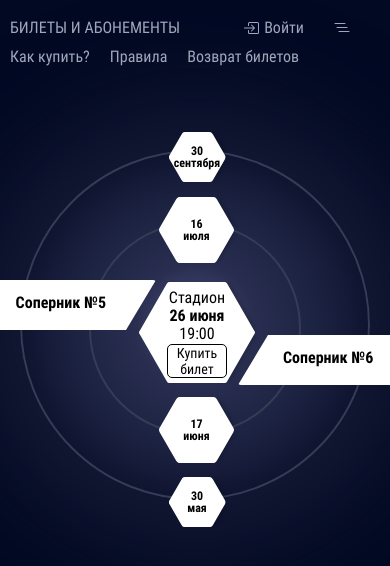
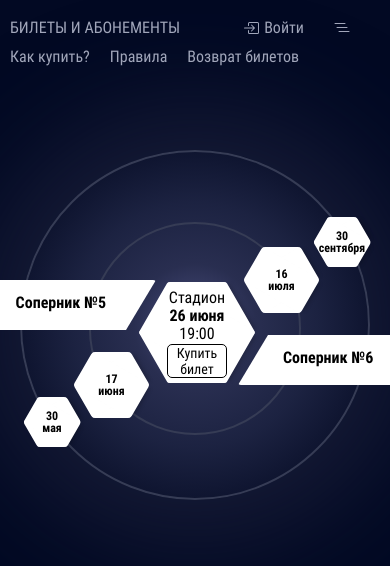
Before and after one commit to ilnur-s/react-event-page, a React (Create React App) app: page / in a window 390 px wide. Shown: the top 566 px of the page. Built offline with nearby package versions, Linux system fonts and the light colour scheme.

Commit message:
refactoring

```diff
--- a/src/styles/style.scss
+++ b/src/styles/style.scss
@@ -412,16 +412,16 @@ body {
   .hexagon-1 {
     width: 30px;
     height: 50.4px;
-    margin-left: 160px;
-    margin-top: 325px;
+    margin-left: 15px;
+    margin-top: 245px;
     border-radius: 3px;
   }
 
   .hexagon-2 {
     width: 39px;
     height: 66px;
-    margin-left: 155px;
-    margin-top: 245px;
+    margin-left: 70px;
+    margin-top: 200px;
     border-radius: 3px;
   }
 
@@ -436,26 +436,26 @@ body {
   .hexagon-4 {
     width: 39px;
     height: 66px;
-    margin-left: 155px;
-    margin-top: 45px;
+    margin-left: 240px;
+    margin-top: 95px;
     border-radius: 3px;
   }
 
   .hexagon-5 {
     width: 30px;
     height: 50.4px;
-    margin-left: 160px;
-    margin-top: -20px;
+    margin-left: 305px;
+    margin-top: 65px;
     border-radius: 3px;
   }
 
   .hexagon--1,
   .hexagon-0 {
-    transform: translate(0, 3000px);
+    transform: translate(-2000, 3000px);
   }
   .hexagon-6,
   .hexagon-7 {
-    transform: translate(0, -3000px);
+    transform: translate(2000, -3000px);
   }
 
   .hexagon__title {
```
